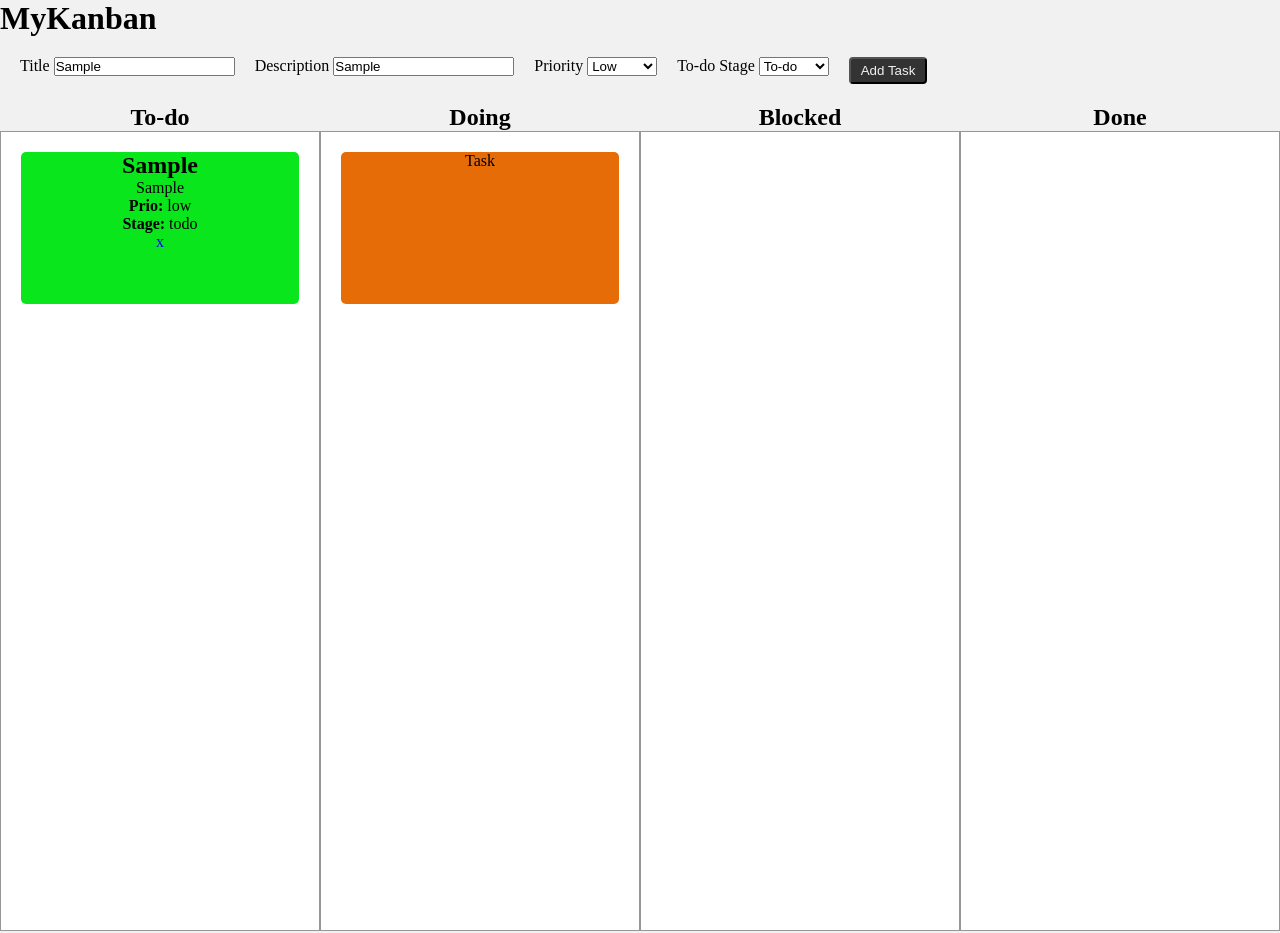
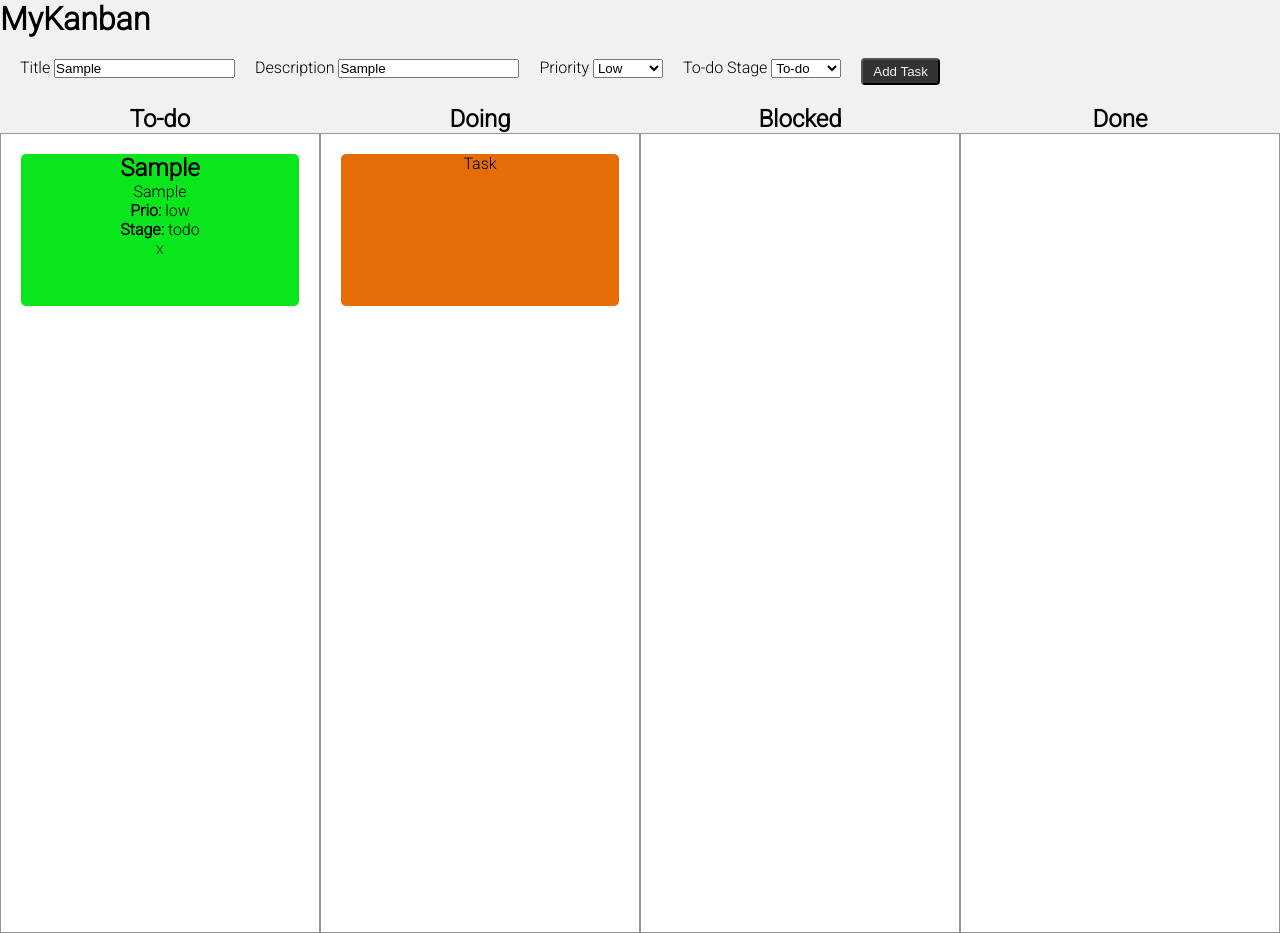
Before and after one commit to Wigglor/my-kanban, a website: page index.html in a window 1280 px wide. Both pictures are taken after typing "Sample", "Sample" into the empty fields and a click on the button "Add Task". Drawn offline with Linux system fonts and the light colour scheme.

Commit message:
added dependencies

```diff
--- a/index.html
+++ b/index.html
@@ -4,6 +4,10 @@
     <meta charset="UTF-8" />
     <meta name="viewport" content="width=device-width, initial-scale=1.0" />
     <meta http-equiv="X-UA-Compatible" content="ie=edge" />
+    <link
+      href="https://fonts.googleapis.com/css?family=Roboto:300&display=swap"
+      rel="stylesheet"
+    />
     <link rel="stylesheet" href="style.css" />
     <title>Document</title>
   </head>
--- a/style.css
+++ b/style.css
@@ -6,6 +6,7 @@
 
 body {
   background: #f1f1f1;
+  font-family: "Roboto", sans-serif;
 }
 
 .input-section {
@@ -88,5 +89,5 @@ body {
 }
 
 .remove-task {
-  color: blue;
+  color: #333;
 }
```
Also changed, not shown: package.json (added, +22 -0 lines), 1 other file.
